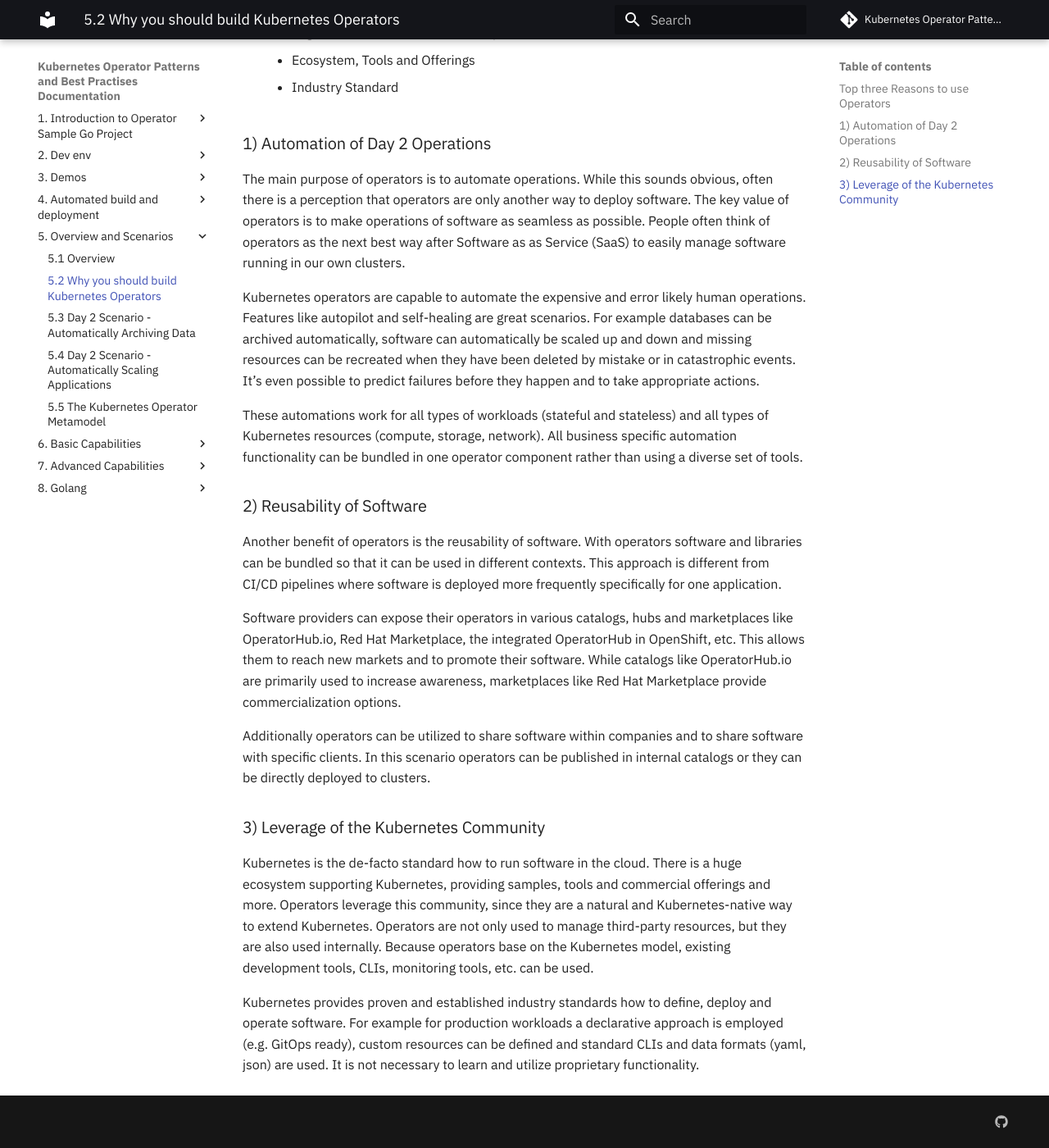
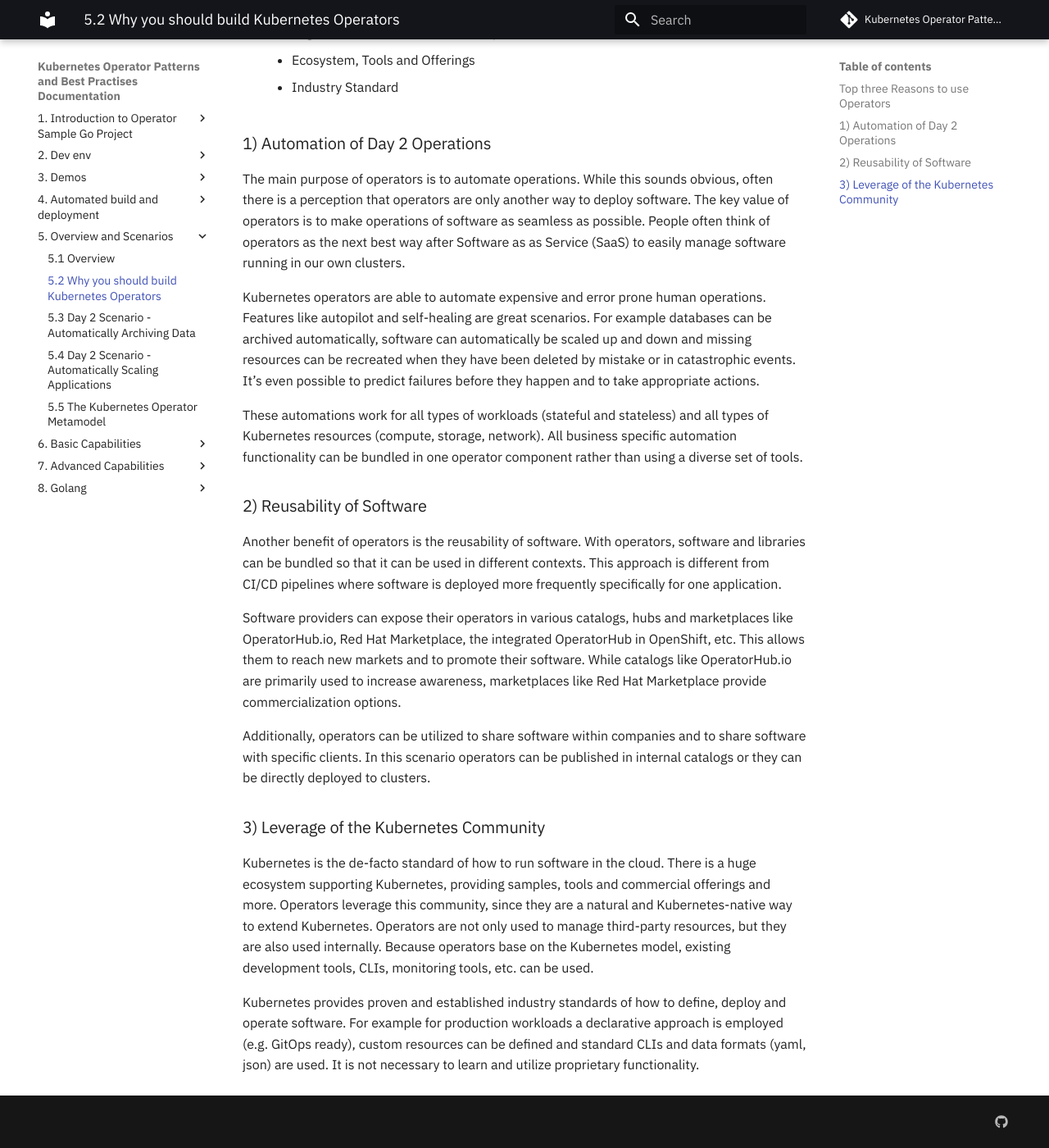
Before and after one commit to IBM/operator-sample-go-documentation, an MkDocs documentation site: the page built from documentation/overview-why-build-k8s-operators.md, in a window 1280 px wide and 1400 px high, scrolled down 509 px. Shown: the whole window at 82% size. Built offline with MkDocs 1.6.1 and Material for MkDocs 9.7.7, drawn with Linux system fonts in a browser that asks for light colours; comment, search, counter and statistics services are not loaded; some of the changed text lies outside the part shown.

Commit message:
doc-updates4

```diff
--- a/documentation/overview-why-build-k8s-operators.md
+++ b/documentation/overview-why-build-k8s-operators.md
@@ -19,20 +19,20 @@ There are multiple technologies to install and operate software in Kubernetes: k
 
 The main purpose of operators is to automate operations. While this sounds obvious, often there is a perception that operators are only another way to deploy software. The key value of operators is to make operations of software as seamless as possible. People often think of operators as the next best way after Software as as Service (SaaS) to easily manage software running in our own clusters.
 
-Kubernetes operators are capable to automate the expensive and error likely human operations. Features like autopilot and self-healing are great scenarios. For example databases can be archived automatically, software can automatically be scaled up and down and missing resources can be recreated when they have been deleted by mistake or in catastrophic events. It’s even possible to predict failures before they happen and to take appropriate actions.
+Kubernetes operators are able to automate expensive and error prone human operations. Features like autopilot and self-healing are great scenarios. For example databases can be archived automatically, software can automatically be scaled up and down and missing resources can be recreated when they have been deleted by mistake or in catastrophic events. It’s even possible to predict failures before they happen and to take appropriate actions.
 
 These automations work for all types of workloads (stateful and stateless) and all types of Kubernetes resources (compute, storage, network). All business specific automation functionality can be bundled in one operator component rather than using a diverse set of tools.
 
 ### 2) Reusability of Software
 
-Another benefit of operators is the reusability of software. With operators software and libraries can be bundled so that it can be used in different contexts. This approach is different from CI/CD pipelines where software is deployed more frequently specifically for one application.
+Another benefit of operators is the reusability of software. With operators, software and libraries can be bundled so that it can be used in different contexts. This approach is different from CI/CD pipelines where software is deployed more frequently specifically for one application.
 
 Software providers can expose their operators in various catalogs, hubs and marketplaces like OperatorHub.io, Red Hat Marketplace, the integrated OperatorHub in OpenShift, etc. This allows them to reach new markets and to promote their software. While catalogs like OperatorHub.io are primarily used to increase awareness, marketplaces like Red Hat Marketplace provide commercialization options.
 
-Additionally operators can be utilized to share software within companies and to share software with specific clients. In this scenario operators can be published in internal catalogs or they can be directly deployed to clusters.
+Additionally, operators can be utilized to share software within companies and to share software with specific clients. In this scenario operators can be published in internal catalogs or they can be directly deployed to clusters.
 
 ### 3) Leverage of the Kubernetes Community
 
-Kubernetes is the de-facto standard how to run software in the cloud. There is a huge ecosystem supporting Kubernetes, providing samples, tools and commercial offerings and more. Operators leverage this community, since they are a natural and Kubernetes-native way to extend Kubernetes. Operators are not only used to manage third-party resources, but they are also used internally. Because operators base on the Kubernetes model, existing development tools, CLIs, monitoring tools, etc. can be used.
+Kubernetes is the de-facto standard of how to run software in the cloud. There is a huge ecosystem supporting Kubernetes, providing samples, tools and commercial offerings and more. Operators leverage this community, since they are a natural and Kubernetes-native way to extend Kubernetes. Operators are not only used to manage third-party resources, but they are also used internally. Because operators base on the Kubernetes model, existing development tools, CLIs, monitoring tools, etc. can be used.
 
-Kubernetes provides proven and established industry standards how to define, deploy and operate software. For example for production workloads a declarative approach is employed (e.g. GitOps ready), custom resources can be defined and standard CLIs and data formats (yaml, json) are used. It is not necessary to learn and utilize proprietary functionality.
+Kubernetes provides proven and established industry standards of how to define, deploy and operate software. For example for production workloads a declarative approach is employed (e.g. GitOps ready), custom resources can be defined and standard CLIs and data formats (yaml, json) are used. It is not necessary to learn and utilize proprietary functionality.
```
Also changed, not shown: other parts of documentation/overview-why-build-k8s-operators.md (+1 -1 lines), documentation/demos-overview.md (+2 -8 lines), documentation/overview-and-scenarios.md (+3 -8 lines).
